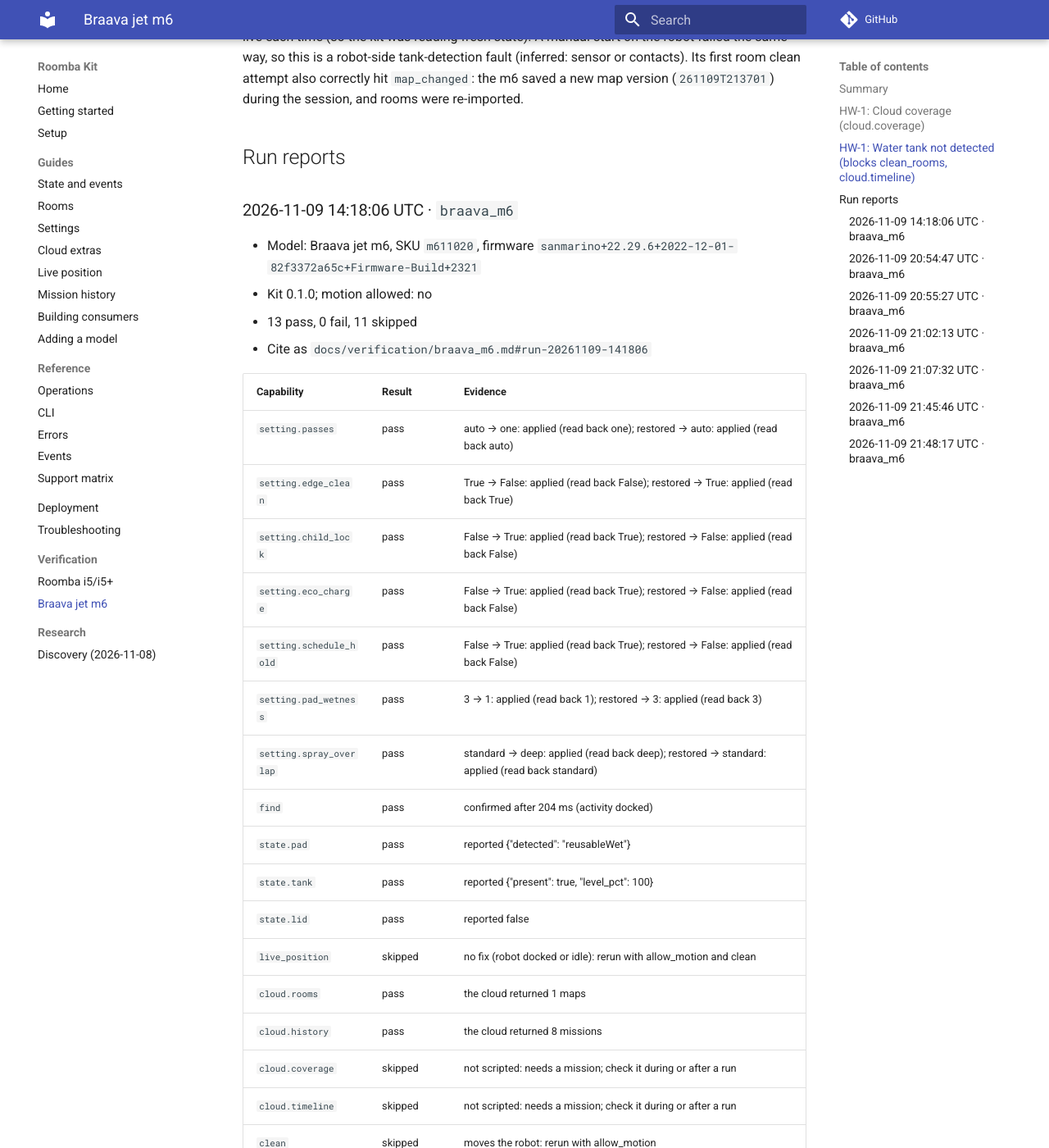
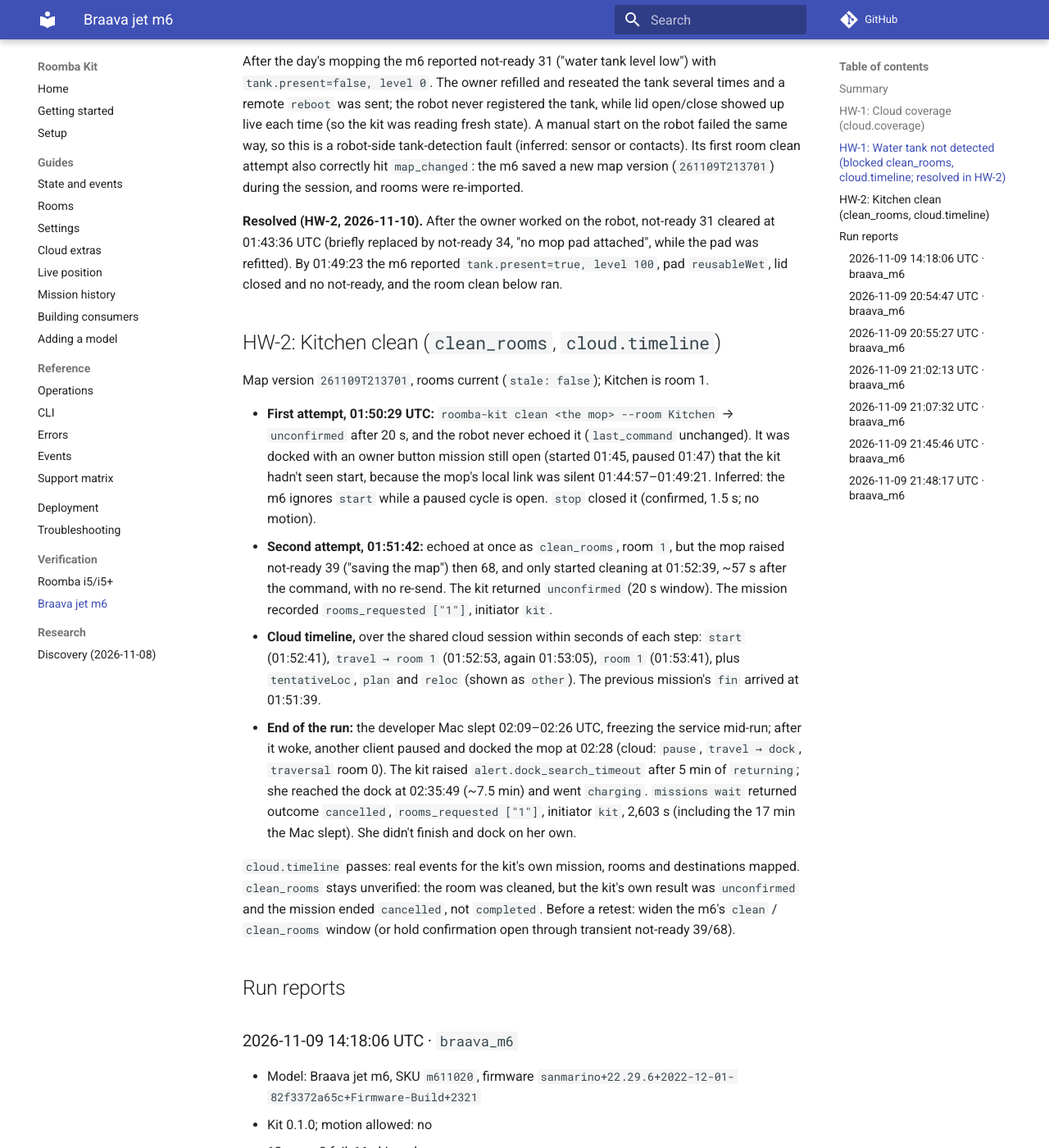
Before and after one commit to Hfish21/roomba-kit, an MkDocs documentation site: the page built from docs/verification/braava_m6.md, in a window 1280 px wide and 1400 px high, scrolled down 1683 px. Shown: the whole window at 82% size. Built offline with MkDocs 1.6.1 and Material for MkDocs 9.7.7, drawn with Linux system fonts in a browser that asks for light colours; comment, search, counter and statistics services are not loaded; some of the changed text lies outside the part shown.

Commit message:
HW-2: m6 cloud.timeline verified on a Kitchen room clean
The m6 detects its tank again. A kit room clean of the Kitchen ran and the
cloud timeline streamed start / travel -> room 1 / room 1 / travel -> dock
live, so cloud.timeline cites hw2-kitchen-room-clean.

clean_rooms stays unverified: the robot cleaned room 1, but the kit returned
`unconfirmed` (she started ~57 s after the command, through transient
not-ready 39/68, past the 20 s window) and the run ended `cancelled`.

Co-Authored-By: Claude Opus 5.5 <noreply@anthropic.com>

```diff
--- a/docs/verification/braava_m6.md
+++ b/docs/verification/braava_m6.md
@@ -1,7 +1,8 @@
 # Verification: Braava jet m6
 
 Hardware: Braava jet m6 (`m611020`, firmware `sanmarino+22.29.6`), verified on 2026-11-09
-(hardware session 1, "HW-1") with `roomba-kit verify … --write-report`. The profile
+(hardware session 1, "HW-1") with `roomba-kit verify … --write-report`, plus a room-clean
+retest on 2026-11-10 ("HW-2"). The profile
 (`src/roomba_kit/profiles/braava_m6.py`) cites the run anchors below. Run reports follow
 the summary, oldest first; they contain no robot IDs, names or addresses.
 
@@ -18,8 +19,8 @@ the summary, oldest first; they contain no robot IDs, names or addresses.
 | `setting.passes`, `edge_clean`, `child_lock`, `eco_charge`, `schedule_hold`, `pad_wetness`, `spray_overlap` | ✅ verified | [run-20261109-141806](#run-20261109-141806): written, read back, restored |
 | `cloud.rooms`, `cloud.history` | ✅ verified | [run-20261109-141806](#run-20261109-141806) |
 | `cloud.coverage` | ✅ verified | [Cloud coverage](#hw1-cloud-coverage) |
-| `clean_rooms` | ⚪ unverified | [Blocked by a tank fault](#hw1-tank-fault) |
-| `cloud.timeline` | ⚪ unverified | Needs a mission; blocked with `clean_rooms` |
+| `clean_rooms` | ⚪ unverified | [Kitchen clean](#hw2-kitchen-room-clean): the robot cleaned the requested room, but the kit reported `unconfirmed` (she started ~57 s after the command, past the 20 s window) and the run was cut short (`cancelled`, not `completed`) |
+| `cloud.timeline` | ✅ verified | [Kitchen clean](#hw2-kitchen-room-clean): `start`, `travel → room 1`, `room 1`, later `travel → dock`, live during the mission |
 | `train` | ⚪ unverified | Not run: needs the owner's explicit OK |
 | `evac`, `state.bin`, `state.clean_base`, `setting.always_finish`, `setting.carpet_boost` | — not supported | No Clean Base or bin |
 
@@ -34,7 +35,7 @@ right after `stop` is ignored for 30–70 s (the kit re-sends it).
 points; the two most recent returned `cloud_unavailable(not_yet_published)` as documented.
 
 <a id="hw1-tank-fault"></a>
-## HW-1: Water tank not detected (blocks `clean_rooms`, `cloud.timeline`)
+## HW-1: Water tank not detected (blocked `clean_rooms`, `cloud.timeline`; resolved in HW-2)
 
 After the day's mopping the m6 reported not-ready 31 ("water tank level low") with
 `tank.present=false, level 0`. The owner refilled and reseated the tank several times and a
@@ -43,6 +44,41 @@ live each time (so the kit was reading fresh state). A manual start on the robot
 same way, so this is a robot-side tank-detection fault (inferred: sensor or contacts). Its
 first room clean attempt also correctly hit `map_changed`: the m6 saved a new map version
 (`261109T213701`) during the session, and rooms were re-imported.
+
+**Resolved (HW-2, 2026-11-10).** After the owner worked on the robot, not-ready 31 cleared at
+01:43:36 UTC (briefly replaced by not-ready 34, "no mop pad attached", while the pad was
+refitted). By 01:49:23 the m6 reported `tank.present=true, level 100`, pad `reusableWet`, lid
+closed and no not-ready, and the room clean below ran.
+
+<a id="hw2-kitchen-room-clean"></a>
+## HW-2: Kitchen clean (`clean_rooms`, `cloud.timeline`)
+
+Map version `261109T213701`, rooms current (`stale: false`); Kitchen is room 1.
+
+- **First attempt, 01:50:29 UTC:** `roomba-kit clean <the mop> --room Kitchen` → `unconfirmed`
+  after 20 s, and the robot never echoed it (`last_command` unchanged). It was docked with an
+  owner button mission still open (started 01:45, paused 01:47) that the kit hadn't seen
+  start, because the mop's local link was silent 01:44:57–01:49:21. Inferred: the m6 ignores
+  `start` while a paused cycle is open. `stop` closed it (confirmed, 1.5 s; no motion).
+- **Second attempt, 01:51:42:** echoed at once as `clean_rooms`, room `1`, but the mop raised
+  not-ready 39 ("saving the map") then 68, and only started cleaning at 01:52:39, ~57 s after
+  the command, with no re-send. The kit returned `unconfirmed` (20 s window). The mission
+  recorded `rooms_requested ["1"]`, initiator `kit`.
+- **Cloud timeline,** over the shared cloud session within seconds of each step: `start`
+  (01:52:41), `travel → room 1` (01:52:53, again 01:53:05), `room 1` (01:53:41), plus
+  `tentativeLoc`, `plan` and `reloc` (shown as `other`). The previous mission's `fin` arrived
+  at 01:51:39.
+- **End of the run:** the developer Mac slept 02:09–02:26 UTC, freezing the service mid-run;
+  after it woke, another client paused and docked the mop at 02:28 (cloud: `pause`,
+  `travel → dock`, `traversal` room 0). The kit raised `alert.dock_search_timeout` after
+  5 min of `returning`; she reached the dock at 02:35:49 (~7.5 min) and went `charging`.
+  `missions wait` returned outcome `cancelled`, `rooms_requested ["1"]`, initiator `kit`,
+  2,603 s (including the 17 min the Mac slept). She didn't finish and dock on her own.
+
+`cloud.timeline` passes: real events for the kit's own mission, rooms and destinations mapped.
+`clean_rooms` stays unverified: the room was cleaned, but the kit's own result was
+`unconfirmed` and the mission ended `cancelled`, not `completed`. Before a retest: widen the m6's `clean` /
+`clean_rooms` window (or hold confirmation open through transient not-ready 39/68).
 
 ## Run reports
 
```
Also changed, not shown: docs/reference/support-matrix.md (+2 -1 lines), specs/001-roomba-kit-v1/checklists/quickstart-run.md (+3 -3 lines), 3 other files.
